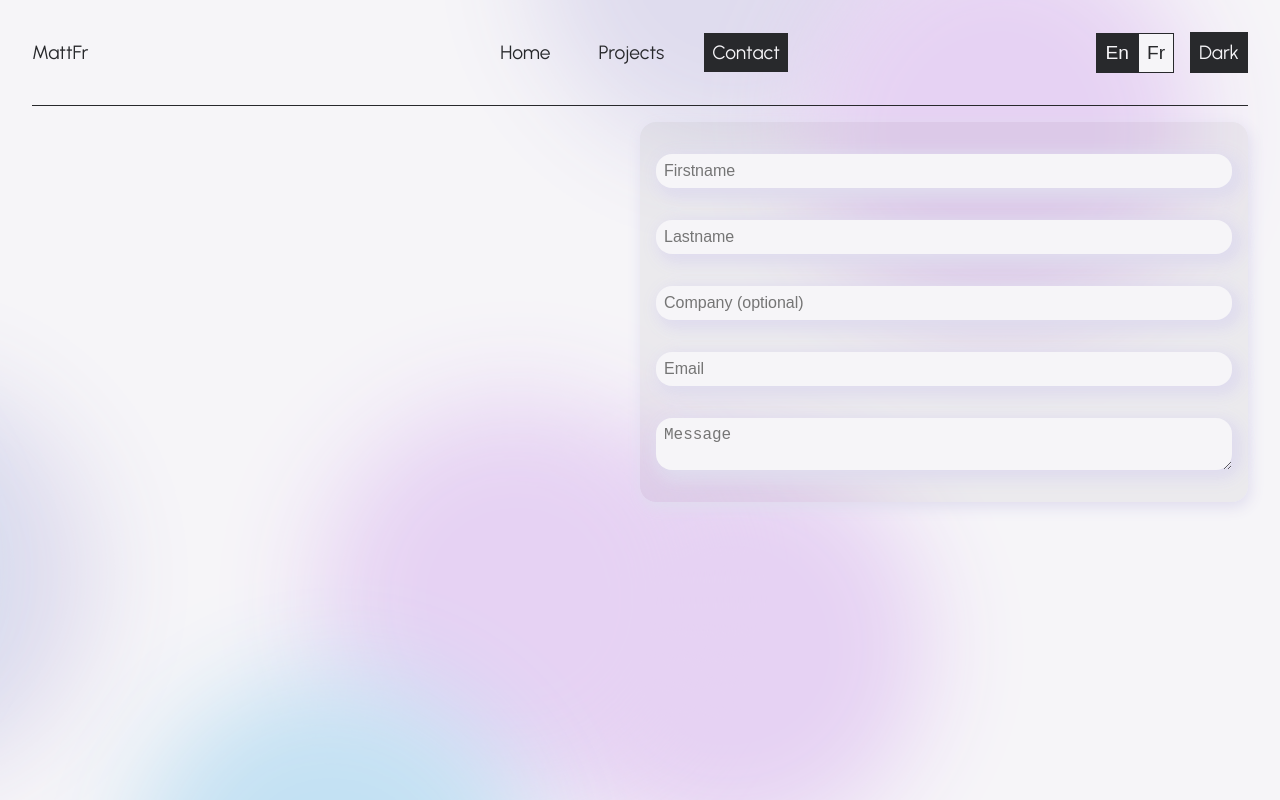
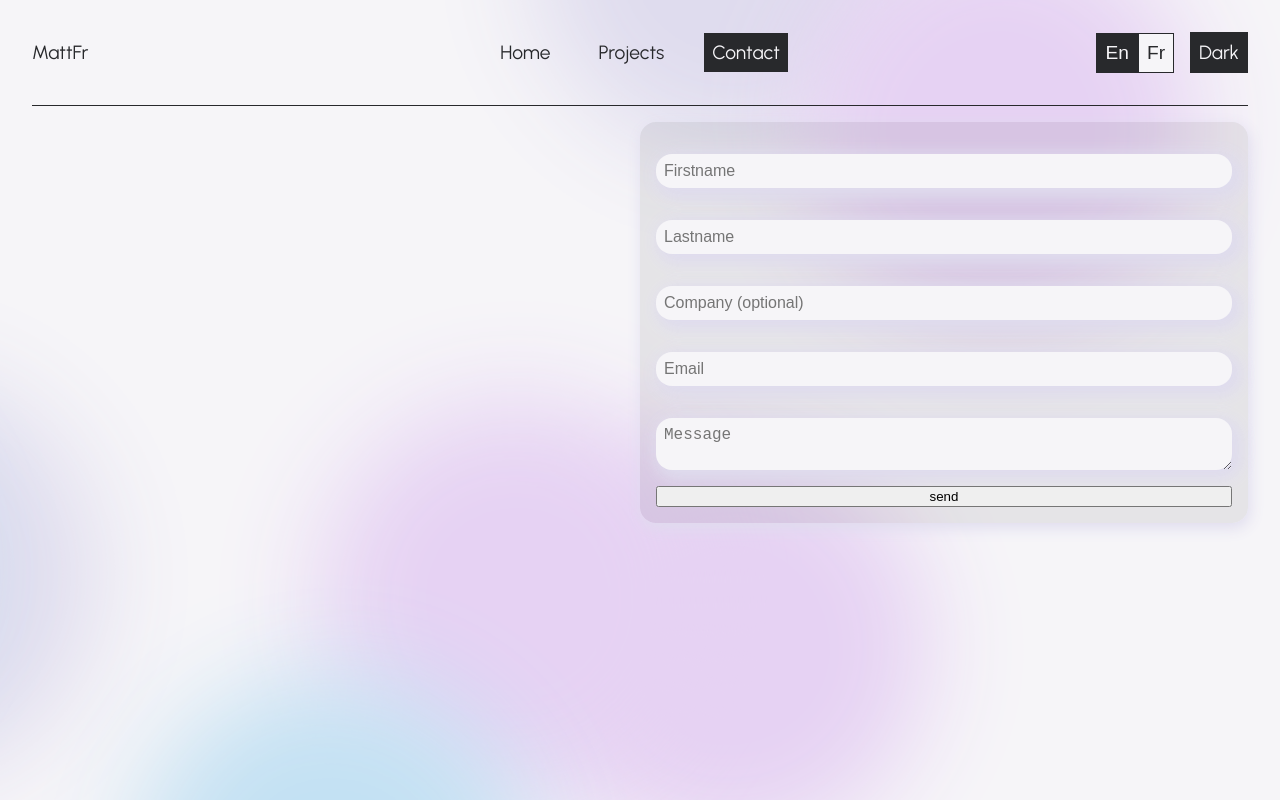
Before and after one commit to Matt-Fr/portfolio, a React (Create React App) app: page /contact in a window 1280 px wide. Built offline with nearby package versions, Linux system fonts and the light colour scheme.

Commit message:
continued form logic

```diff
--- a/src/components/FormContact.js
+++ b/src/components/FormContact.js
@@ -48,6 +48,12 @@ const FormContact = () => {
     if (message.length >= 15) {
       return true;
     }
+  };
+
+  const checkAll = () => {
+    if (checkFirstname() && checkLastname() && checkEmail() && checkMessage())
+      return true;
+    else return false;
   };
 
   return (
@@ -101,16 +107,10 @@ const FormContact = () => {
           onChange={handleMessage}
           className="formContact-input"
         ></textarea>
-        {checkFirstname() &&
-        checkLastname() &&
-        checkEmail() &&
-        checkMessage() ? (
-          <button type="submit">
-            {writeBilingualContent("send", "Envoyer")}
-          </button>
-        ) : (
-          ""
-        )}
+
+        <button type={checkAll() ? "submit" : "button"}>
+          {writeBilingualContent("send", "Envoyer")}
+        </button>
       </form>
     </div>
   );
--- a/src/index.scss
+++ b/src/index.scss
@@ -534,7 +534,7 @@ body {
     left: 0;
     bottom: 0;
     background-color: var(--clr-font);
-    opacity: 5%;
+    opacity: 8%;
     border-radius: 1rem;
     z-index: -1;
   }
@@ -548,5 +548,6 @@ body {
     border: none;
     border-radius: 1rem;
     background-color: var(--clr-bcg);
+    color: var(--clr-font);
   }
 }
```
